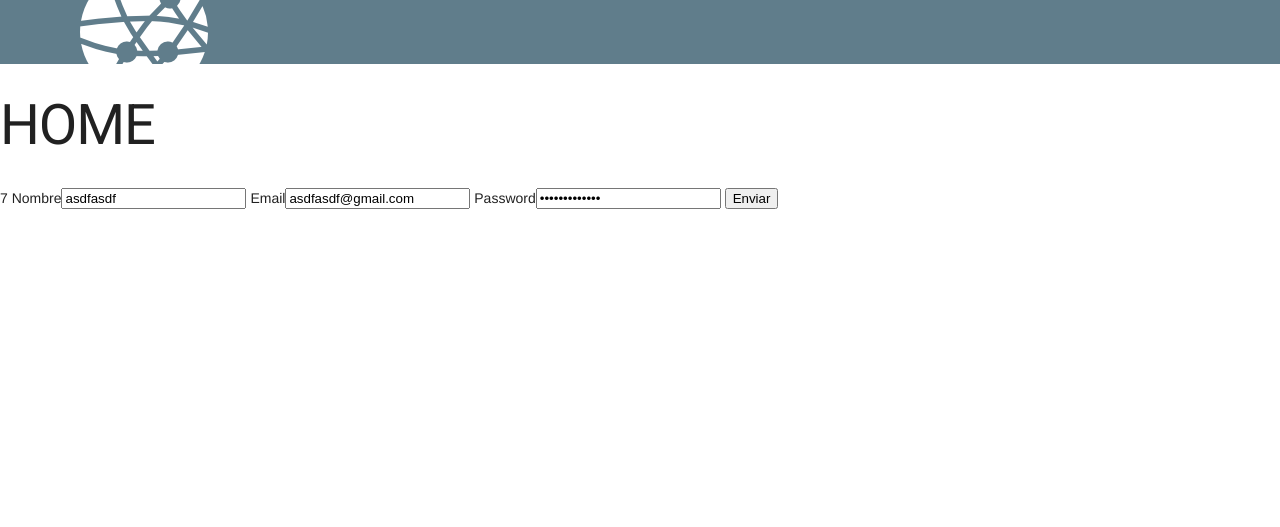
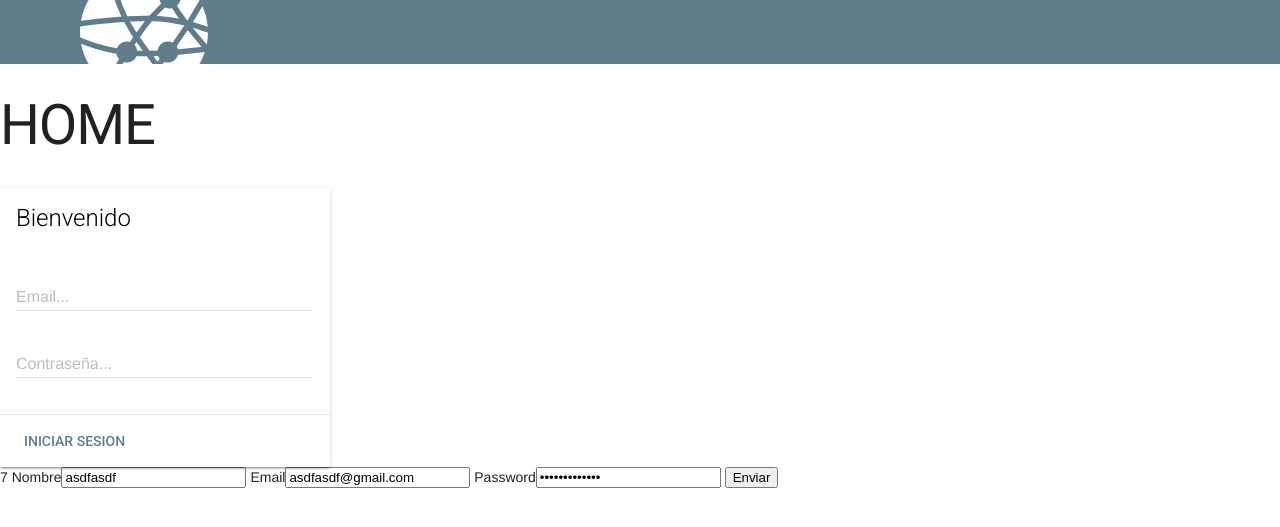
Before and after one commit to mrmar096/businesspoweron, a CodeIgniter app: page /database/ in a window 1280 px wide. Shown: the top 527 px of the page. Run offline with CodeIgniter, Linux system fonts and the light colour scheme; some libraries are stand-ins or nearby versions.

Commit message:
ADD login, register

```diff
--- a/application/views/home.php
+++ b/application/views/home.php
@@ -1,4 +1,6 @@
 <h1>HOME</h1>
+<?php $this->load->view('login');?>
+
 
 <form id="form-registro-user" method="post" role="form" action="<?=base_url('user/register');?>">7
     <label for="name"> Nombre</label><input name="name" type="text" value="asdfasdf">
--- /dev/null
+++ b/application/views/login.php
@@ -0,0 +1,23 @@
+<div class="demo-card-wide mdl-card mdl-shadow--2dp">
+    <div class="mdl-card__title">
+        <h2 class="mdl-card__title-text">Bienvenido</h2>
+    </div>
+    <div class="mdl-card__supporting-text">
+
+        <form action="">
+            <div class="mdl-textfield mdl-js-textfield mdl-textfield--floating-label">
+                <input class="mdl-textfield__input" type="email" id="email">
+                <label class="mdl-textfield__label" for="email">Email...</label>
+            </div>
+            <div class="mdl-textfield mdl-js-textfield mdl-textfield--floating-label">
+                <input class="mdl-textfield__input" type="password" id="password">
+                <label class="mdl-textfield__label" for="password">Contraseña...</label>
+            </div>
+
+
+    </div>
+    <div class="mdl-card__actions mdl-card--border">
+        <button class="mdl-button mdl-button--colored mdl-js-button mdl-js-ripple-effect" type="submit">Iniciar Sesion</button>
+    </div>
+    </form>
+</div>
--- a/resources/js/ajax/registro.js
+++ b/resources/js/ajax/registro.js
@@ -23,7 +23,7 @@ $(function() {
 				console.log(data);
 				if(data.status==1){
                     console.log(response);
-				}else{
+				 }else{
                     console.log(data.mensaje);
                     var dismiss='<button type="button" class="close" data-dismiss="alert">×</button>';
 					$("#error-block").html(dismiss+" "+data.mensaje).slideDown();
```
Also changed, not shown: application/views/register.php (added, +7 -0 lines).
